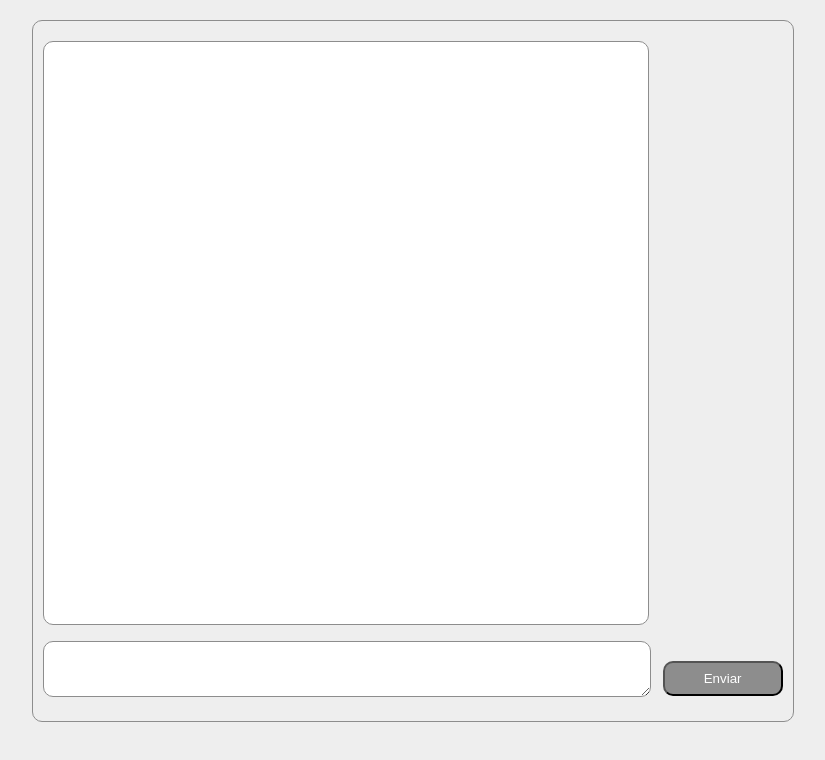
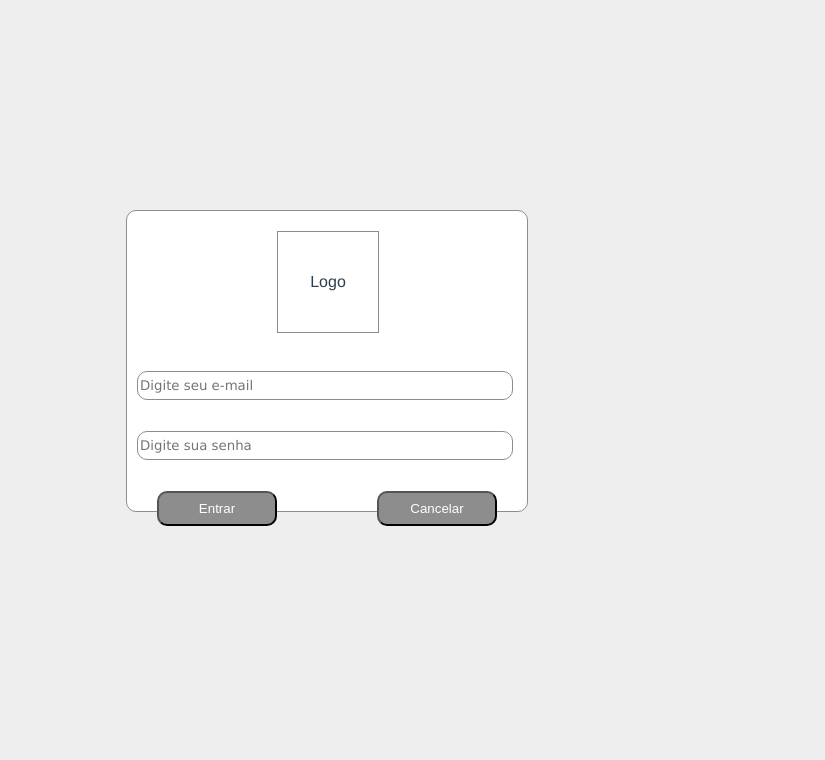
Before and after one commit to desenvolvimentochat/devchat, a Vue app: page / in a window 1280 px wide. Shown: the top 760 px of the page, without its empty margins (314-1139 px from the left). Built offline with nearby package versions, Linux system fonts and the light colour scheme.

Commit message:
Criação tela de login

```diff
--- a/src/App.vue
+++ b/src/App.vue
@@ -1,16 +1,18 @@
 <template>
   <div id="app">
-    <operadorenviarmsg />
+    <loginsistema />
   </div>
 </template>
 
 <script>
-import operadorenviarmsg from './components/operadorenviarmsg.vue'
+
+/*import clienteenviarmsg from './components/clienteenviarmsg.vue'*/
+import loginsistema from './components/loginsistema.vue'
 
 export default {
   name: 'App',
   components: {
-    operadorenviarmsg
+    loginsistema
   }
 }
 </script>
--- a/src/components/ptoperador.vue
+++ b/src/components/clienteenviarmsg.vue
@@ -14,7 +14,7 @@
 
 <script>
 export default {
-  name: 'recebermsg',
+  name: 'clienteenviarmsg',
   props: {
     msg: String
   }
--- /dev/null
+++ b/src/components/loginsistema.vue
@@ -0,0 +1,109 @@
+<template>
+  <div class="fundototal">
+    <div class="hello">
+      <div class="logo">
+        <p>Logo</p>
+      </div>
+      <div>
+        <input type="text" class="login" placeholder="Digite seu e-mail"/>
+      </div>
+        <input type="password" class="senha" placeholder="Digite sua senha"/>
+      <div>
+        <button class="entrar">Entrar</button>
+        <button class="cancelar">Cancelar</button>
+      </div>
+    </div>
+  </div>
+</template>
+
+<script>
+export default {
+  name: 'loginsistema',
+  props: {
+    msg: String
+  }
+}
+</script>
+
+<!-- Add "scoped" attribute to limit CSS to this component only -->
+<style scoped>
+.fundototal{
+  position: absolute;
+  background-color: rgb(238, 238, 238);
+  width: 100%;
+  height: 100%;
+  top: 0px;
+  left: 0px;
+}
+.logo{
+  position: absolute;
+  margin-top: 20px;
+  margin-left: 150px;
+  width: 100px;
+  height: 100px;
+  border: 1px solid  rgb(141, 141, 141);
+  text-align: center;
+  vertical-align: center;
+}
+div.logo p {
+  margin: 0;
+  position: absolute;
+  top: 50%;
+  left: 50%;
+  margin-right: -50%;
+  transform: translate(-50%, -50%)
+}
+.hello{
+  position: absolute;
+  background-color: #FFF;
+  width:400px;
+  height:300px;
+  top: 50%;
+  left: 50%;
+  margin-top: -190px;
+  margin-left: -200px;
+  border: 1px solid rgb(141, 141, 141);
+  border-radius: 10px;
+}
+.login{
+  position: absolute;
+  margin-top: 160px;
+  margin-left: 10px;
+  width: 370px;
+  height: 25px;
+  border: 1px solid rgb(141, 141, 141);
+  border-radius: 10px;
+  font-family: Verdana, Geneva, Tahoma, sans-serif;
+}
+.senha{
+  position: absolute;
+  margin-top: 220px;
+  margin-left: 10px;
+  width: 370px;
+  height: 25px;
+  border: 1px solid rgb(141, 141, 141);
+  border-radius: 10px;
+  font-family: Verdana, Geneva, Tahoma, sans-serif;
+}
+.entrar{
+  position: absolute;
+  margin-top: 280px;
+  margin-left: 30px;
+  width: 120px;
+  height: 35px;
+  background-color: rgb(141, 141, 141);
+  border-radius: 10px;
+  color: #fff;
+}
+.cancelar{
+  position: absolute;
+  margin-top: 280px;
+  margin-left: 250px;
+  width: 120px;
+  height: 35px;
+  background-color: rgb(141, 141, 141);
+  border-radius: 10px;
+  color: #fff;
+}
+
+</style>
--- a/src/components/operadorenviarmsg.vue
+++ /dev/null
@@ -1,74 +0,0 @@
-<template>
-  <div class="fundototal">
-    <div class="hello">
-      <div>
-        <input class="caixavisualizarmensagem" />
-      </div>
-      <div>
-        <textarea class="caixaescrevermensagem" />
-        <button class="btnenviarmsg">Enviar</button>
-      </div>
-    </div>
-  </div>
-</template>
-
-<script>
-export default {
-  name: 'operadorenviarmsg',
-  props: {
-    msg: String
-  }
-}
-</script>
-
-<!-- Add "scoped" attribute to limit CSS to this component only -->
-<style scoped>
-.fundototal{
-  position:absolute;
-  background-color: rgb(238, 238, 238);
-  width: 100%;
-  height: 100%;
-  top: 0px;
-  left: 0px;
-}
-.hello{
-  position:absolute;
-  margin-top: 20px;
-  left: 27%;
-  width:760px;
-  height:700px;
-  border: 1px solid rgb(141, 141, 141);
-  border-radius: 10px;
-}
-.caixavisualizarmensagem{
-  position: absolute;
-  margin-top: 20px;
-  margin-left: 10px;
-  width: 600px;
-  height: 580px;
-  border: 1px solid rgb(141, 141, 141);
-  border-radius: 10px;
-  font-family: Verdana, Geneva, Tahoma, sans-serif;
-}
-.caixaescrevermensagem{
-  position: absolute;
-  margin-top: 620px;
-  margin-left: 10px;
-  width: 602px;
-  height: 50px;
-  border: 1px solid rgb(141, 141, 141);
-  border-radius: 10px;
-  font-family: Verdana, Geneva, Tahoma, sans-serif;
-}
-.btnenviarmsg{
-  position: absolute;
-  margin-top: 640px;
-  margin-left: 630px;
-  width: 120px;
-  height: 35px;
-  background-color: rgb(141, 141, 141);
-  border-radius: 10px;
-  color: #fff;
-}
-
-</style>
```
